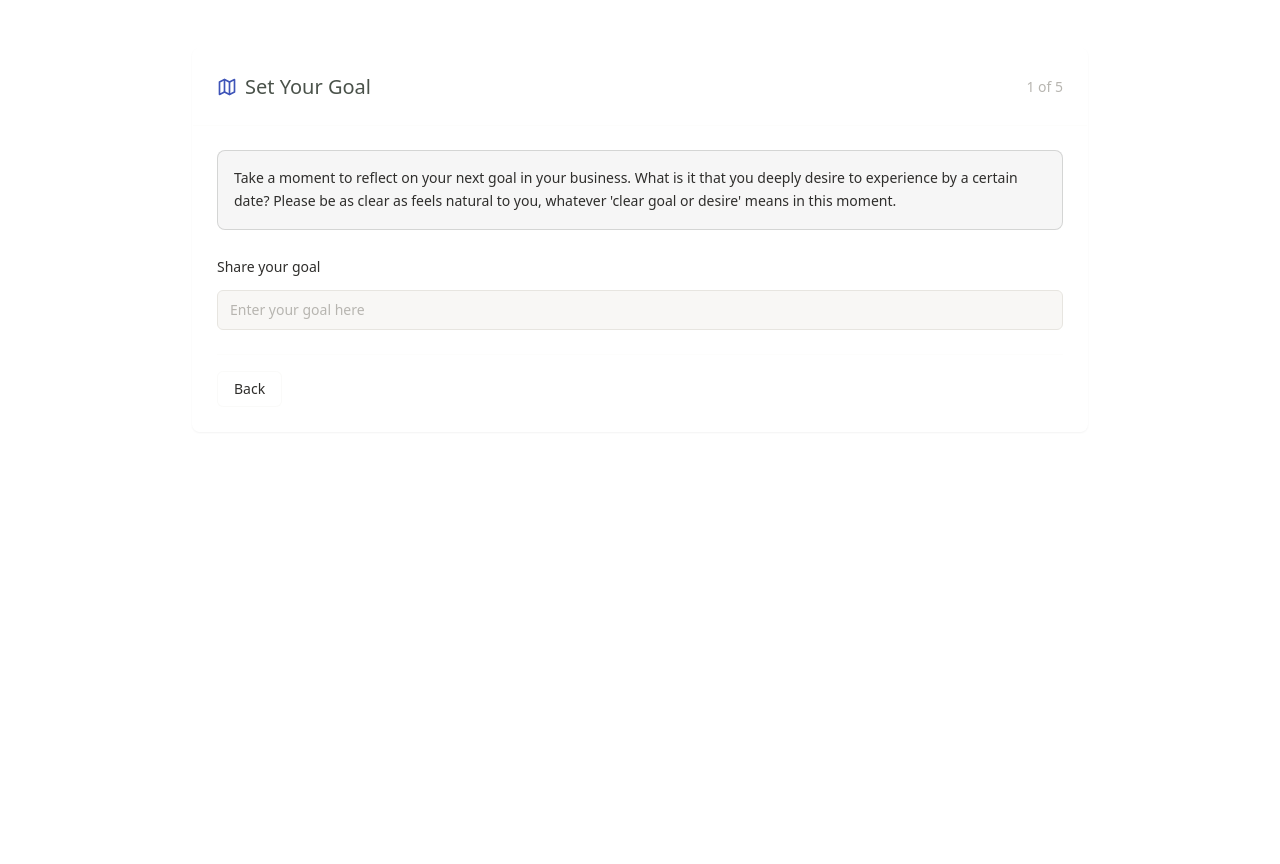
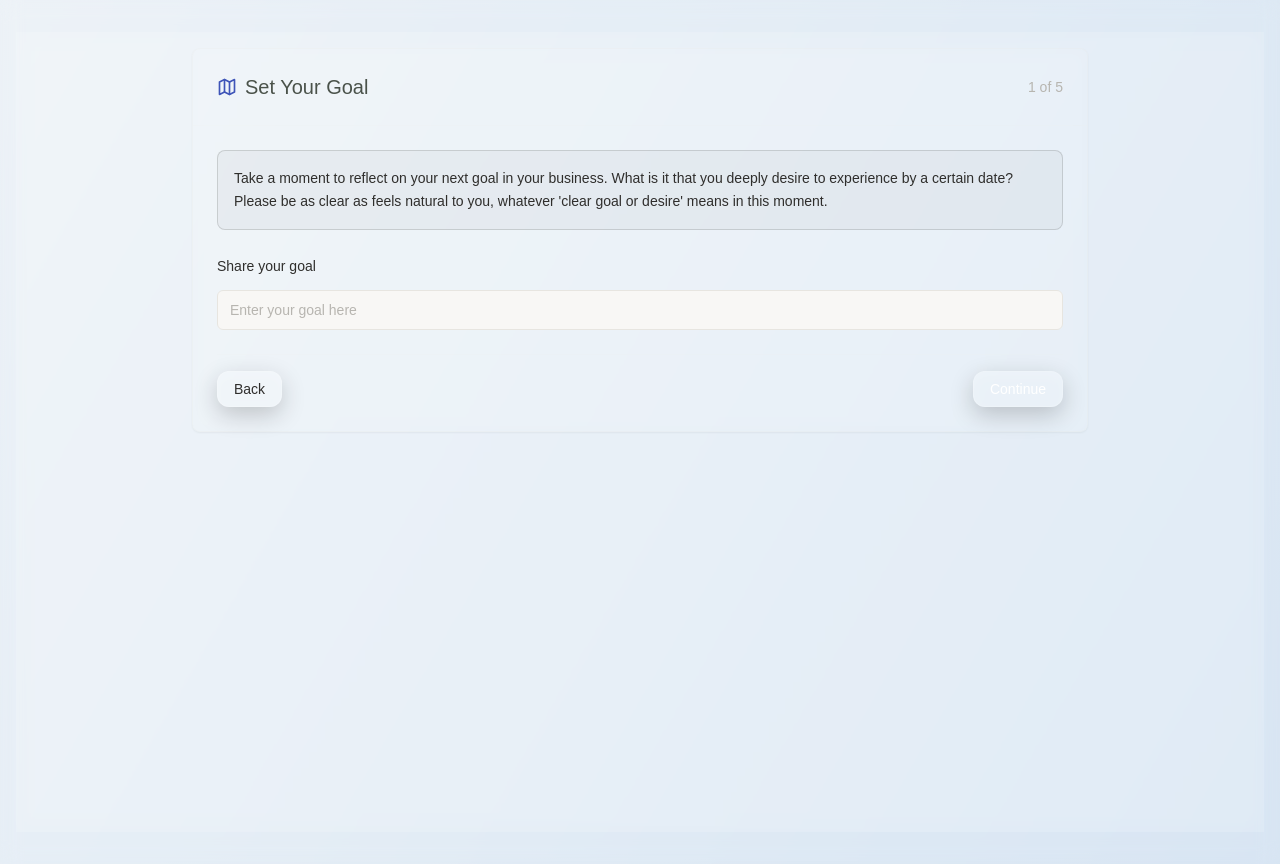
Before and after one commit to peatf/gps-live, a Next.js app: page / in a window 1280 px wide. Built offline with nearby package versions, Linux system fonts and the light colour scheme.

Commit message:
Update globals.css

```diff
--- a/src/styles/globals.css
+++ b/src/styles/globals.css
@@ -2,39 +2,48 @@
 @tailwind components;
 @tailwind utilities;
 
+/* Root variables for reusable styles */
 :root {
-  --text-color: #2F2E2C;
-  --bg-transparent: rgba(248, 247, 245, 0.01);
-  --blur-amount: 8px;
+  --metallic-gradient: linear-gradient(145deg, #d1d1d1, #f2f2f2, #bfbfbf);
+  --bubble-shadow: 0 4px 8px rgba(0, 0, 0, 0.15), inset 0 4px 8px rgba(255, 255, 255, 0.15);
+  --glass-bg: rgba(255, 255, 255, 0.1);
+  --glass-border: rgba(255, 255, 255, 0.2);
+  --glass-shadow: 0 8px 24px rgba(0, 0, 0, 0.2), inset 0 4px 12px rgba(255, 255, 255, 0.15);
 }
 
 body {
-  color: var(--text-color);
-  background: transparent;
+  font-family: 'Arial', sans-serif;
+  background: linear-gradient(120deg, #ebf1f6, #d4e3f2); /* Light Y2K feel */
+  color: #2f2e2c;
 }
 
-/* Animation keyframes */
-@keyframes shine {
-  0% {
-    transform: translateX(-100%);
-  }
-  60% {
-    transform: translateX(100%);
-  }
-  100% {
-    transform: translateX(100%);
-  }
+/* Glass Effect */
+.glass-effect {
+  background: var(--glass-bg);
+  backdrop-filter: blur(8px);
+  -webkit-backdrop-filter: blur(8px);
+  border: 1px solid var(--glass-border);
+  box-shadow: var(--glass-shadow);
+  border-radius: 12px;
 }
 
-@keyframes glow {
-  0%, 100% {
-    box-shadow: 0 0 10px rgba(255,248,206,0.3), inset 0 0 20px rgba(255,248,206,0.2);
-  }
-  50% {
-    box-shadow: 0 0 15px rgba(255,248,206,0.4), inset 0 0 25px rgba(255,248,206,0.3);
-  }
+/* Bubble Styles */
+.bubble {
+  background: var(--metallic-gradient);
+  border-radius: 50%;
+  box-shadow: var(--bubble-shadow);
+  transition: transform 0.2s ease-in-out;
 }
 
+.bubble:hover {
+  transform: scale(1.05);
+}
+
+.glow-effect {
+  box-shadow: 0 0 15px rgba(255, 255, 255, 0.5);
+}
+
+/* Animation Keyframes */
 @keyframes pulse {
   0%, 100% {
     opacity: 1;
@@ -44,78 +53,11 @@ body {
   }
 }
 
-@keyframes fadeIn {
-  from {
-    opacity: 0;
-  }
-  to {
-    opacity: 1;
-  }
-}
-
-@keyframes scaleIn {
-  from {
-    transform: scale(0.95);
-    opacity: 0;
-  }
-  to {
-    transform: scale(1);
-    opacity: 1;
-  }
-}
-
-@keyframes fadeUp {
-  from {
-    transform: translateY(10px);
-    opacity: 0;
-  }
-  to {
-    transform: translateY(0);
-    opacity: 1;
-  }
-}
-
-/* Utility classes */
-.animate-pulse-subtle {
+.animate-pulse {
   animation: pulse 3s infinite ease-in-out;
 }
 
-.fade-in {
-  animation: fadeIn 0.5s ease-in;
-}
-
-.scale-in {
-  animation: scaleIn 0.3s ease-out;
-}
-
-.fade-up {
-  animation: fadeUp 0.5s ease-out;
-}
-
-/* Glass effect utilities */
-.glass-effect {
-  background: var(--bg-transparent);
-  backdrop-filter: blur(var(--blur-amount));
-  -webkit-backdrop-filter: blur(var(--blur-amount));
-}
-
-.glass-card {
-  background: rgba(255, 255, 255, 0.01);
-  backdrop-filter: blur(var(--blur-amount));
-  -webkit-backdrop-filter: blur(var(--blur-amount));
-  border: 1px solid rgba(255, 255, 255, 0.1);
-}
-
-/* Bubble effects */
-.bubble-gradient {
-  background: linear-gradient(145deg, rgba(255, 255, 255, 0.4) 0%, rgba(255, 255, 255, 0.1) 100%);
-}
-
-.bubble-border {
-  border: 1px solid rgba(255, 255, 255, 0.2);
-}
-
-/* Scrollbar styling */
+/* Custom Scrollbars */
 .scrollable {
   scrollbar-width: thin;
   scrollbar-color: rgba(0, 0, 0, 0.2) transparent;
@@ -126,19 +68,23 @@ body {
   height: 6px;
 }
 
-.scrollable::-webkit-scrollbar-track {
-  background: transparent;
-}
-
 .scrollable::-webkit-scrollbar-thumb {
   background-color: rgba(0, 0, 0, 0.2);
   border-radius: 3px;
 }
 
-/* App container */
+/* Reusable Utility Classes */
+.bubble-gradient {
+  background: var(--metallic-gradient);
+}
+
+.bubble-border {
+  border: 1px solid var(--glass-border);
+}
+
 .app-container {
   min-height: 100vh;
-  background: transparent;
+  background: var(--glass-bg);
   backdrop-filter: blur(10px);
   -webkit-backdrop-filter: blur(10px);
 }
```
